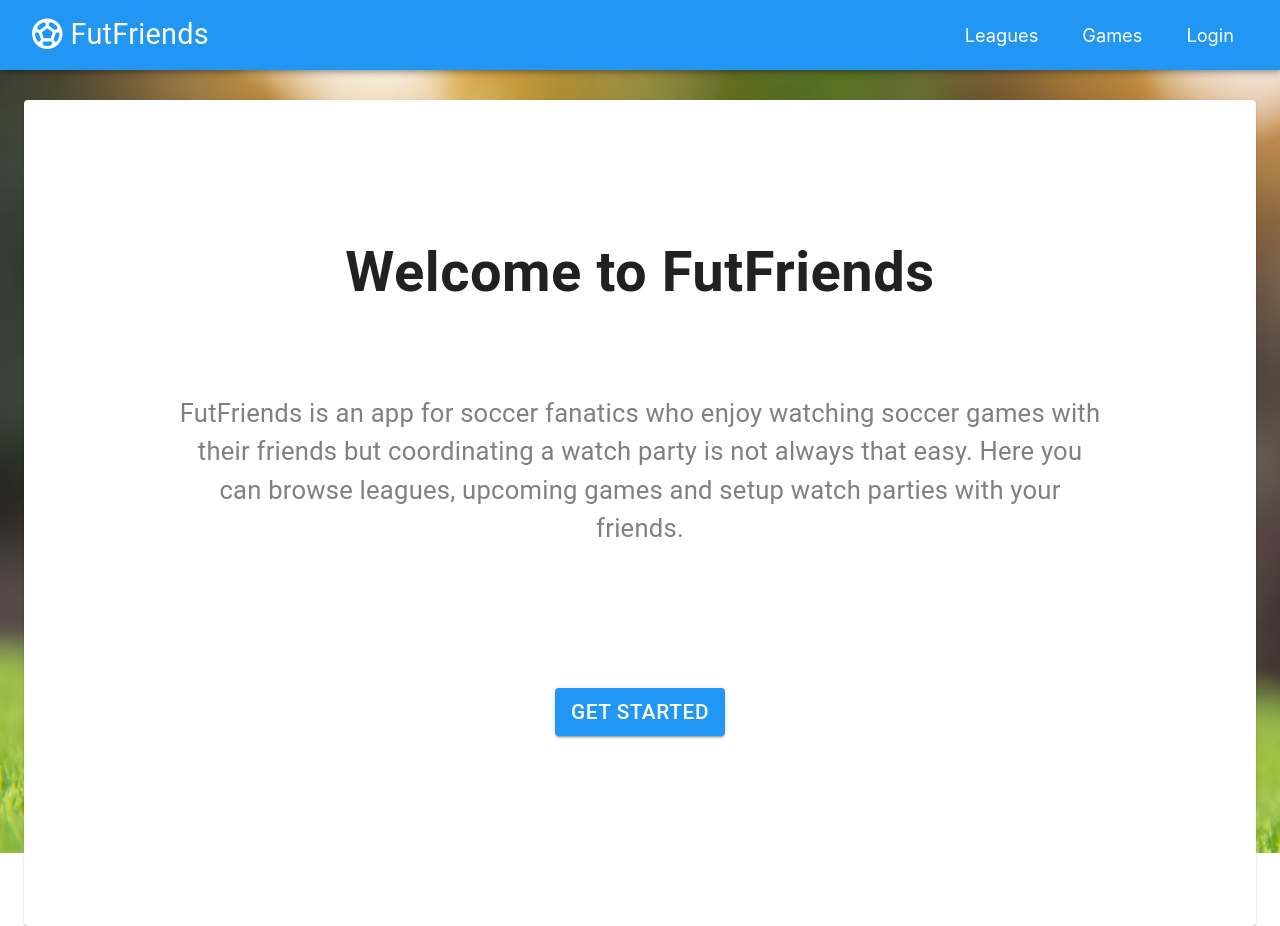
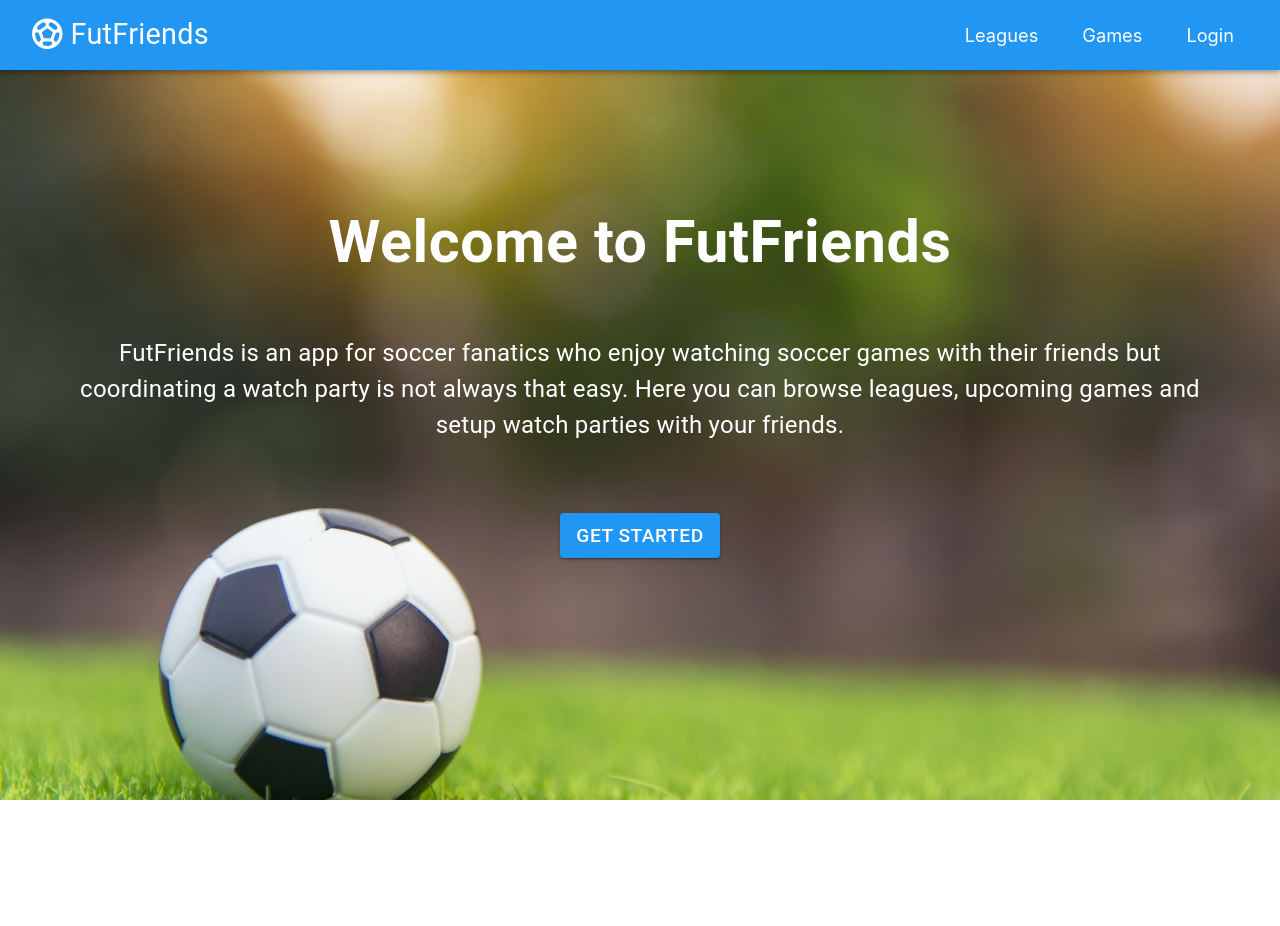
Before and after one commit to devslife7/FutHub, a React (Create React App) app: page / in a window 1280 px wide. After the commit the page ends 800 px from the top, so only its background shows below. Built offline with nearby package versions, Linux system fonts and the light colour scheme.

Commit message:
improved home screen

```diff
--- a/src/views/Home/Home.js
+++ b/src/views/Home/Home.js
@@ -1,32 +1,32 @@
 import React from 'react'
 import 'date-fns'
-import DateFnsUtils from '@date-io/date-fns'
 import { Button, makeStyles, Paper, Typography } from '@material-ui/core'
-import { KeyboardDatePicker, MuiPickersUtilsProvider } from '@material-ui/pickers'
 import { useSelector } from 'react-redux'
 import { useHistory } from 'react-router'
 
-const useStyles = makeStyles(theme => ({
+const useStyles = makeStyles(() => ({
   paper: {
     marginTop: '30px',
     padding: '50px',
   },
   title: {
-    fontSize: '3.5rem',
+    fontSize: '3.7rem',
     fontWeight: '600',
     textAlign: 'center',
-    margin: '80px 0',
+    margin: '8rem 0 3rem 0',
+    color: 'white',
   },
   description: {
-    fontSize: '1.6rem',
+    fontSize: '1.5rem',
     textAlign: 'center',
-    color: 'gray',
-    margin: '0 100px',
+    color: 'white',
+    margin: '0 auto',
+    maxWidth: '70rem',
   },
   button: {
     display: 'block',
-    margin: '140px auto',
-    fontSize: '1.3rem',
+    margin: '70px auto',
+    fontSize: '1.2rem',
   },
 }))
 
@@ -42,7 +42,7 @@ export default function Home() {
 
   return (
     <>
-      <Paper className={classes.paper}>
+      {/* <Paper className={classes.paper}> */}
       <Typography className={classes.title}>Welcome to FutFriends</Typography>
       <Typography className={classes.description}>
         FutFriends is an app for soccer fanatics who enjoy watching soccer games with their friends but
@@ -52,7 +52,7 @@ export default function Home() {
       <Button variant='contained' color='primary' className={classes.button} onClick={handleGetStarted}>
         Get Started
       </Button>
-      </Paper>
+      {/* </Paper> */}
     </>
   )
 }
```
Lines whose indentation alone changed are shown as unchanged.
